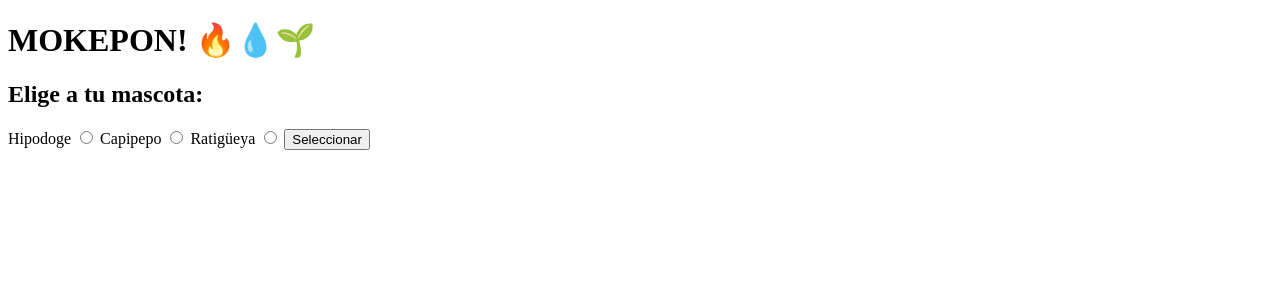
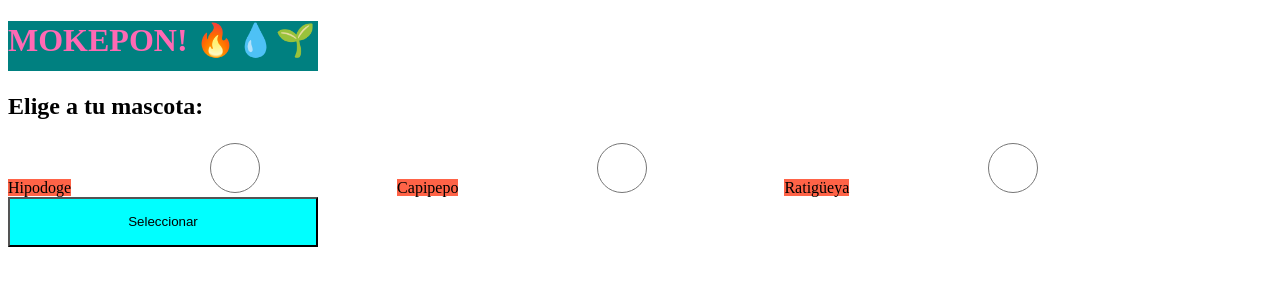
Before and after one commit to juliansdiaz/mokepon_battle_game, a plain HTML site: page index.html in a window 1280 px wide. Drawn offline with Linux system fonts and the light colour scheme.

Commit message:
Created styles.css and connected it with index.html

```diff
--- a/index.html
+++ b/index.html
@@ -6,10 +6,11 @@
     <meta name="viewport" content="width=device-width, initial-scale=1.0">
     <title>Mokepon Battle!</title>
     <script src="./js/main.js"></script>
+    <link rel="stylesheet" href="styles.css">
 </head>
 
 <body>
-    <h1>MOKEPON! 🔥💧🌱</h1>
+    <h1 class="mokepon_title">MOKEPON! 🔥💧🌱</h1>
 
     <section id="select-pet">
         <h2>Elige a tu mascota:</h2>
--- /dev/null
+++ b/styles.css
@@ -0,0 +1,24 @@
+.mokepon_title {
+    color: hotpink;
+    width: 310px;
+    height: 50px;
+    background-color: teal;
+}
+
+label {
+    background-color: tomato;
+    width: 310px;
+    height: 50px;
+}
+
+input {
+    background-color: cadetblue;
+    width: 310px;
+    height: 50px;
+}
+
+button {
+    background-color: aqua;
+    width: 310px;
+    height: 50px;
+}
```
